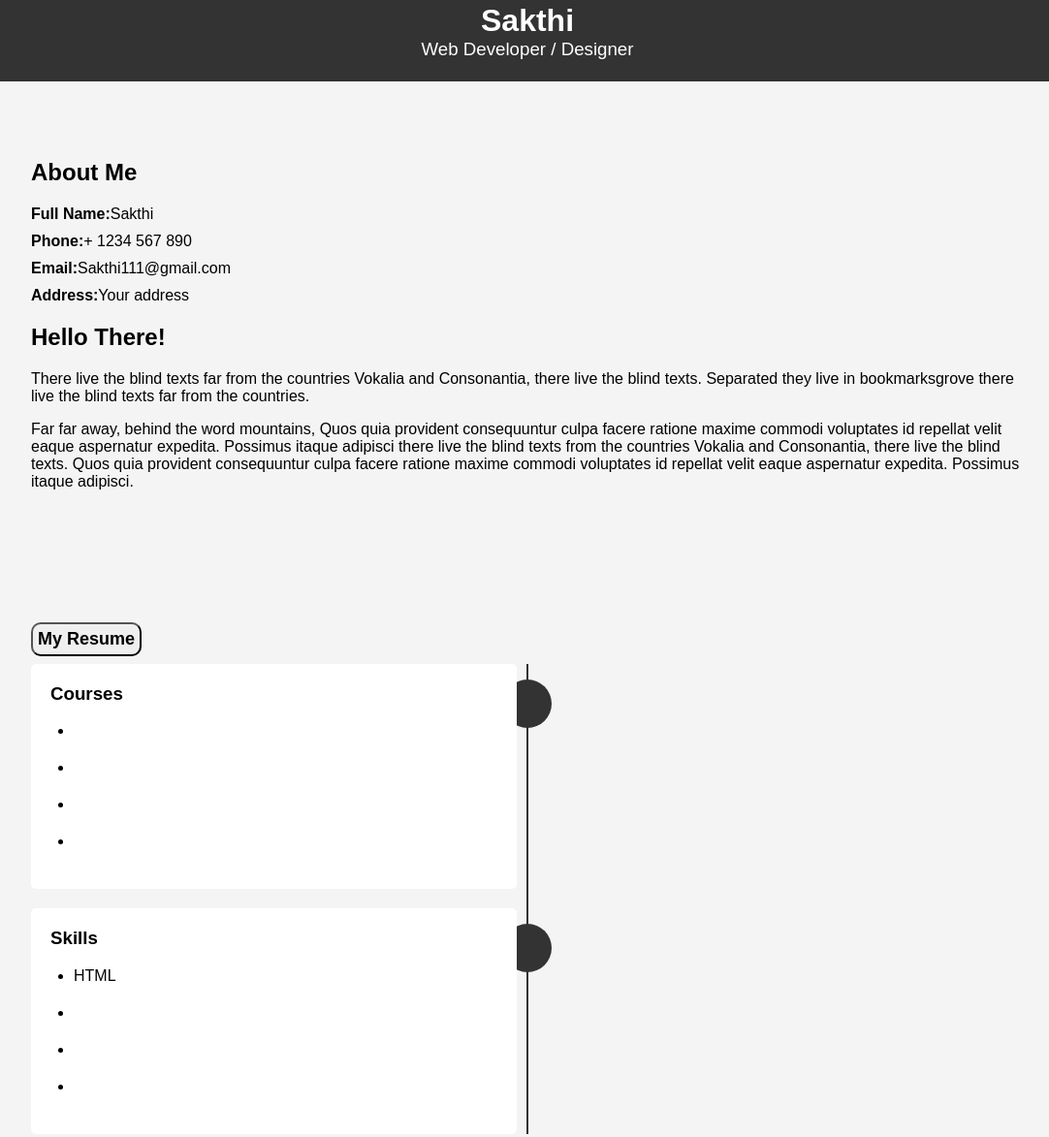
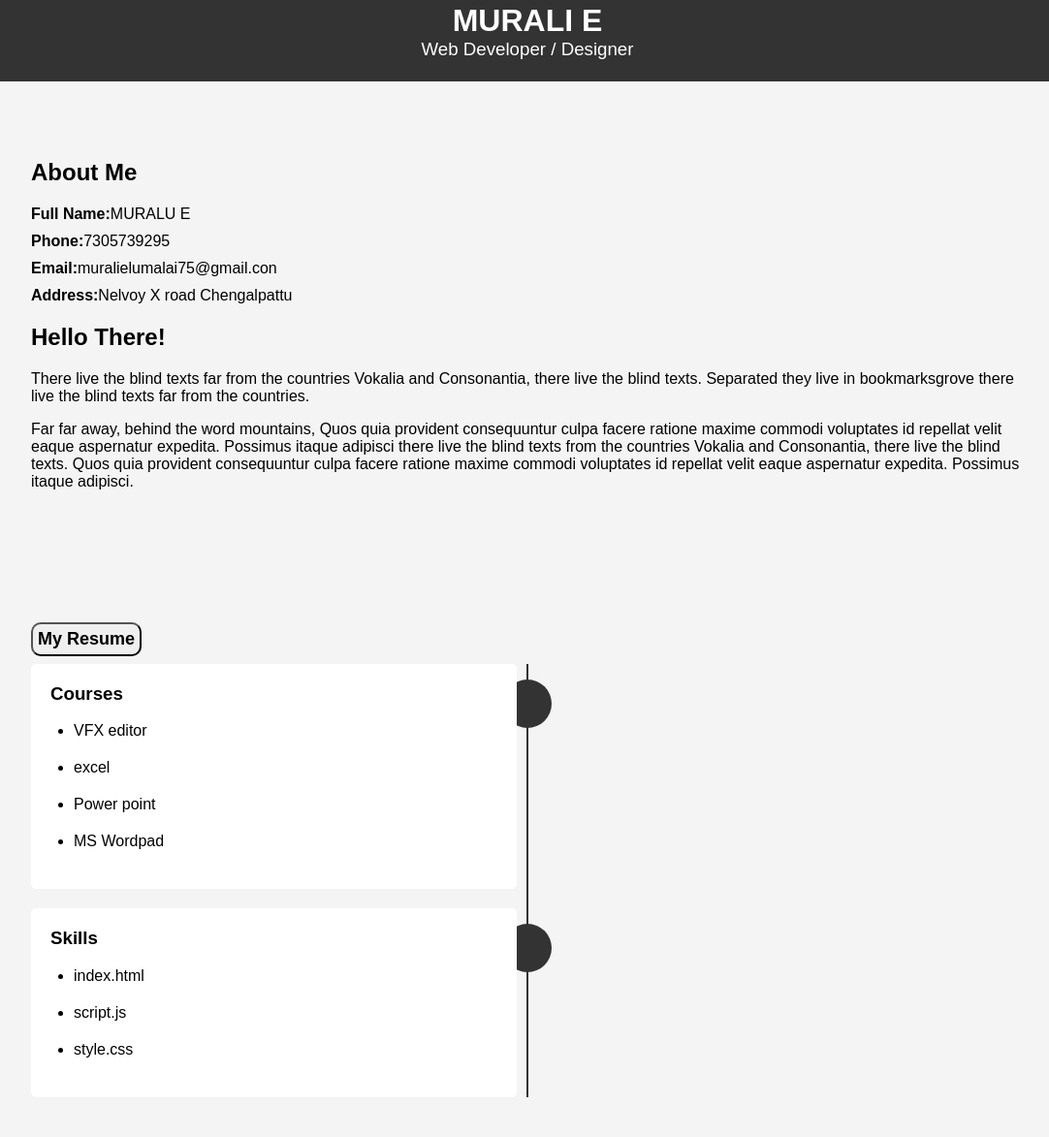
Before and after one commit to mummumo/digital_portfolio, a plain HTML site: page index.html in a window 1280 px wide. Shown: the part 179-1352 px from the top of the page at 97% size, without its empty margins (96-1178 px from the left). Drawn offline with Linux system fonts and the light colour scheme.

Commit message:
Update index.html

```diff
--- a/index.html
+++ b/index.html
@@ -10,7 +10,7 @@
     <header>
         <div class="container">
             <div class="profile-thumb"></div>
-            <h1>Sakthi</h1>
+            <h1>MURALI E</h1>
             <h3>Web Developer / Designer</h3>
         </div>
     </header>
@@ -21,10 +21,10 @@
             <div class="row">
                 <div class="col-md-4">
                     <ul class="info">
-                        <li><span>Full Name:</span>Sakthi</li>
-                        <li><span>Phone:</span>+ 1234 567 890</li>
-                        <li><span>Email:</span>Sakthi111@gmail.com</li>
-                        <li><span>Address:</span>Your address</li>
+                        <li><span>Full Name:</span>MURALU E</li>
+                        <li><span>Phone:</span>7305739295</li>
+                        <li><span>Email:</span>muralielumalai75@gmail.con</li>
+                        <li><span>Address:</span>Nelvoy X road Chengalpattu </li>
                     </ul>
                 </div>
                 <div class="col-md-8">
@@ -47,10 +47,10 @@
                             <div class="timeline-panel">
                                 <h3>Courses</h3>
                                 <ul>
-                                    <li></li>
-                                    <li></li>
-                                    <li></li>
-                                    <li></li>
+                                    <li>VFX editor</li>
+                                    <li>excel</li>
+                                    <li>Power point</li>
+                                    <li>MS Wordpad</li>
                                 </ul>
                             </div>
                         </li>
@@ -59,10 +59,9 @@
                             <div class="timeline-panel">
                                 <h3>Skills</h3>
                                 <ul>
-                                    <li>HTML</li>
-                                    <li></li>
-                                    <li></li>
-                                    <li></li>
+                                    <li>index.html</li>
+                                    <li>script.js</li>
+                                    <li>style.css</li>
                                 </ul>
                             </div>
                         </li>
@@ -78,4 +77,5 @@
         </div>
     </footer>
 </body>
+
 </html>
```
